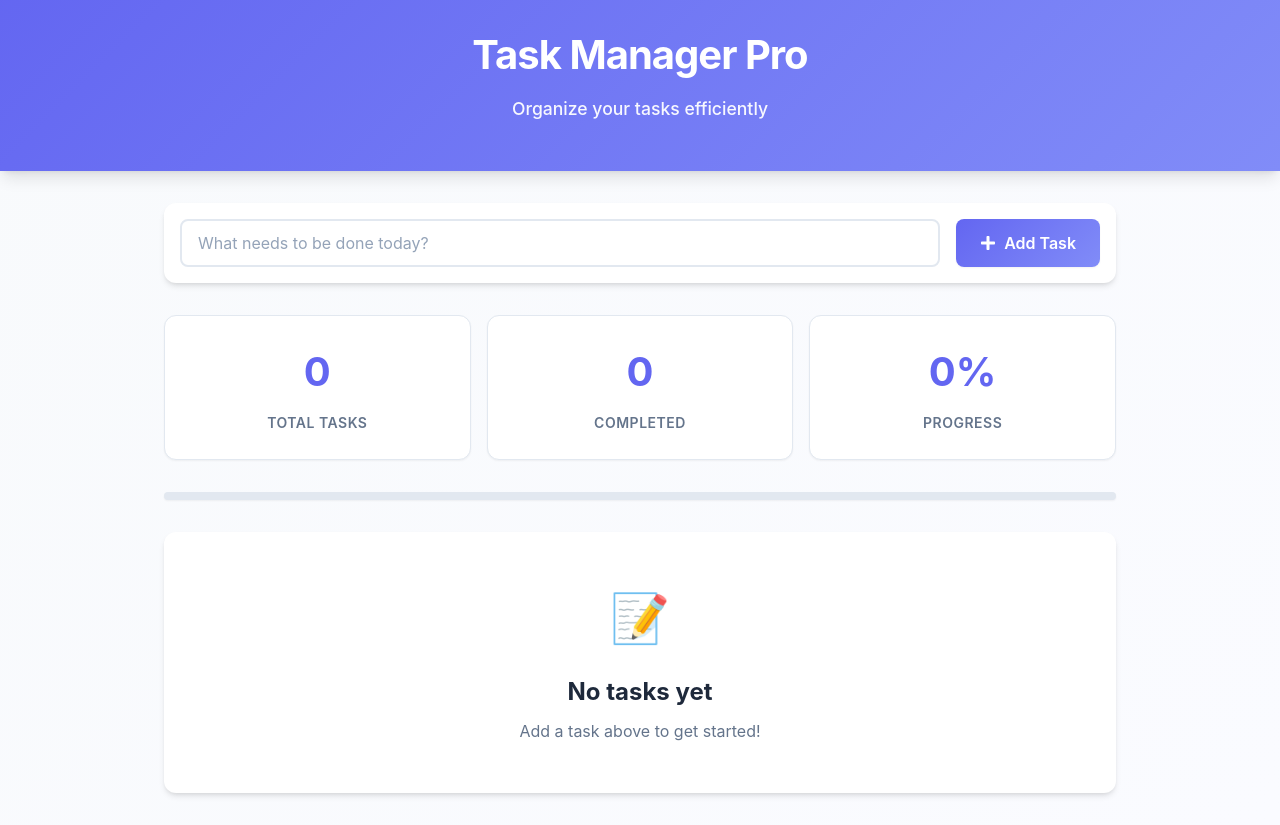
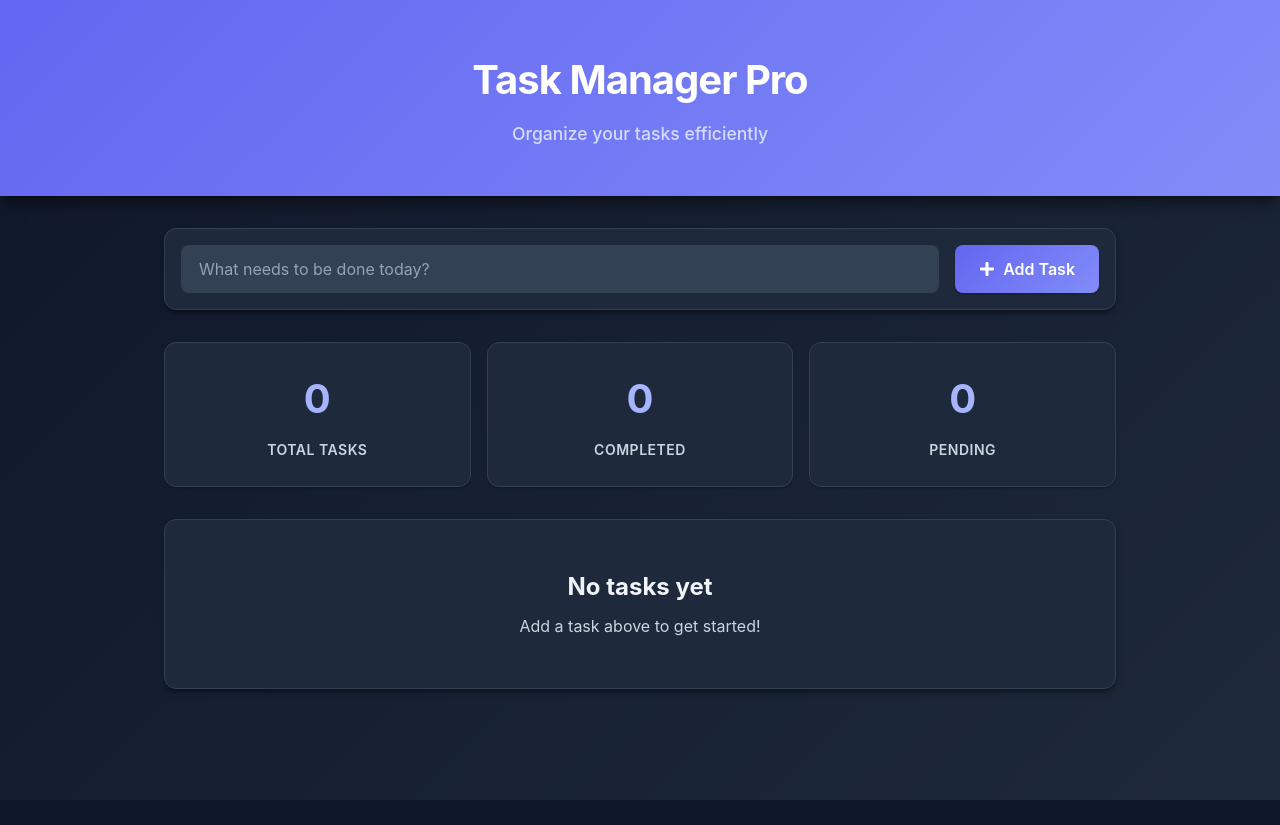
Before and after one commit to Lagnasha-Tripathy/task-manager-pro, a React app in the folder frontend/: page / in a window 1280 px wide. After the commit the page ends 800 px from the top, so only its background shows below. Built offline with nearby package versions, Linux system fonts and the light colour scheme; the HTML template or start-up script is replaced by a standard one.

Commit message:
feat: update color palette and UI adjustments
Co-authored-by: Lagnasha-Tripathy <216739024+Lagnasha-Tripathy@users.noreply.github.com>

```diff
--- a/frontend/src/App.css
+++ b/frontend/src/App.css
@@ -1,24 +1,24 @@
 /* Color Palette */
 :root {
-  --primary: #6366f1;
-  --primary-light: #818cf8;
-  --primary-dark: #4f46e5;
+  --primary: #818cf8;
+  --primary-light: #a5b4fc;
+  --primary-dark: #6366f1;
   --accent: #ec4899;
   --accent-light: #f472b6;
   --success: #10b981;
   --success-light: #6ee7b7;
-  --bg-primary: #ffffff;
-  --bg-secondary: #f8fafc;
-  --bg-tertiary: #f1f5f9;
-  --text-primary: #1e293b;
-  --text-secondary: #64748b;
+  --bg-primary: #0f172a;
+  --bg-secondary: #1e293b;
+  --bg-tertiary: #334155;
+  --text-primary: #f1f5f9;
+  --text-secondary: #cbd5e1;
   --text-tertiary: #94a3b8;
-  --border: #e2e8f0;
-  --border-light: #f1f5f9;
-  --shadow-sm: 0 1px 2px 0 rgba(0, 0, 0, 0.05);
-  --shadow-md: 0 4px 6px -1px rgba(0, 0, 0, 0.1), 0 2px 4px -2px rgba(0, 0, 0, 0.1);
-  --shadow-lg: 0 10px 15px -3px rgba(0, 0, 0, 0.1), 0 4px 6px -4px rgba(0, 0, 0, 0.1);
-  --shadow-xl: 0 20px 25px -5px rgba(0, 0, 0, 0.1), 0 8px 10px -6px rgba(0, 0, 0, 0.1);
+  --border: #334155;
+  --border-light: #475569;
+  --shadow-sm: 0 1px 2px 0 rgba(0, 0, 0, 0.3);
+  --shadow-md: 0 4px 6px -1px rgba(0, 0, 0, 0.4), 0 2px 4px -2px rgba(0, 0, 0, 0.3);
+  --shadow-lg: 0 10px 15px -3px rgba(0, 0, 0, 0.5), 0 4px 6px -4px rgba(0, 0, 0, 0.4);
+  --shadow-xl: 0 20px 25px -5px rgba(0, 0, 0, 0.6), 0 8px 10px -6px rgba(0, 0, 0, 0.5);
 }
 
 * {
@@ -41,15 +41,15 @@ body {
 /* App Container */
 .app-container {
   min-height: 100vh;
-  background: linear-gradient(135deg, var(--bg-secondary) 0%, #fafbff 100%);
+  background: linear-gradient(135deg, var(--bg-primary) 0%, var(--bg-secondary) 100%);
   display: flex;
   flex-direction: column;
 }
 
 /* Header */
 .app-header {
-  background: linear-gradient(135deg, var(--primary) 0%, var(--primary-light) 100%);
-  color: white;
+  background: linear-gradient(135deg, var(--primary-dark) 0%, var(--primary) 100%);
+  color: var(--text-primary);
   padding: 3rem 1.5rem;
   text-align: center;
   box-shadow: var(--shadow-lg);
@@ -65,12 +65,14 @@ body {
   font-weight: 700;
   margin-bottom: 0.5rem;
   letter-spacing: -1px;
+  color: #ffffff;
 }
 
 .app-subtitle {
   font-size: 1.1rem;
-  opacity: 0.95;
+  opacity: 0.9;
   font-weight: 500;
+  color: #e0e7ff;
 }
 
 /* Main Content */
@@ -90,11 +92,12 @@ body {
 .input-wrapper {
   display: flex;
   gap: 1rem;
-  background: white;
+  background: var(--bg-secondary);
   padding: 1rem;
   border-radius: 12px;
   box-shadow: var(--shadow-md);
   flex-wrap: wrap;
+  border: 1px solid var(--border);
 }
 
 .task-input {
@@ -105,6 +108,7 @@ body {
   border-radius: 8px;
   font-size: 1rem;
   color: var(--text-primary);
+  background: var(--bg-tertiary);
   font-family: inherit;
   transition: all 0.3s ease;
 }
@@ -112,7 +116,8 @@ body {
 .task-input:focus {
   outline: none;
   border-color: var(--primary);
-  box-shadow: 0 0 0 3px rgba(99, 102, 241, 0.1);
+  box-shadow: 0 0 0 3px rgba(129, 140, 248, 0.2);
+  background: var(--bg-tertiary);
 }
 
 .task-input::placeholder {
@@ -121,8 +126,8 @@ body {
 
 .btn-add {
   padding: 0.75rem 1.5rem;
-  background: linear-gradient(135deg, var(--primary) 0%, var(--primary-light) 100%);
-  color: white;
+  background: linear-gradient(135deg, var(--primary-dark) 0%, var(--primary) 100%);
+  color: #ffffff;
   border: none;
   border-radius: 8px;
   font-size: 1rem;
@@ -138,7 +143,7 @@ body {
 .btn-add:hover {
   transform: translateY(-2px);
   box-shadow: var(--shadow-md);
-  background: linear-gradient(135deg, var(--primary-dark) 0%, var(--primary) 100%);
+  background: linear-gradient(135deg, var(--primary) 0%, var(--primary-light) 100%);
 }
 
 .btn-add:active {
@@ -154,7 +159,7 @@ body {
 }
 
 .stat-card {
-  background: white;
+  background: var(--bg-secondary);
   padding: 1.5rem;
   border-radius: 12px;
   box-shadow: var(--shadow-sm);
@@ -167,12 +172,13 @@ body {
   transform: translateY(-4px);
   box-shadow: var(--shadow-md);
   border-color: var(--primary);
+  background: var(--bg-tertiary);
 }
 
 .stat-value {
   font-size: 2.5rem;
   font-weight: 700;
-  color: var(--primary);
+  color: var(--primary-light);
   margin-bottom: 0.5rem;
 }
 
@@ -184,30 +190,15 @@ body {
   letter-spacing: 0.5px;
 }
 
-/* Progress Bar */
-.progress-bar {
-  width: 100%;
-  height: 8px;
-  background: var(--border);
-  border-radius: 10px;
-  overflow: hidden;
-  margin-bottom: 2rem;
-  box-shadow: var(--shadow-sm);
-}
 
-.progress-fill {
-  height: 100%;
-  background: linear-gradient(90deg, var(--success) 0%, var(--success-light) 100%);
-  transition: width 0.4s ease;
-  border-radius: 10px;
-}
 
 /* Tasks Section */
 .tasks-section {
-  background: white;
+  background: var(--bg-secondary);
   border-radius: 12px;
   box-shadow: var(--shadow-md);
   overflow: hidden;
+  border: 1px solid var(--border);
 }
 
 .tasks-list {
@@ -230,11 +221,11 @@ body {
 }
 
 .task-item:hover {
-  background: var(--bg-secondary);
+  background: var(--bg-tertiary);
 }
 
 .task-item.completed {
-  opacity: 0.7;
+  opacity: 0.6;
 }
 
 .task-item.completed .task-text {
@@ -314,11 +305,6 @@ body {
   padding: 3rem 2rem;
   text-align: center;
   color: var(--text-secondary);
-}
-
-.empty-icon {
-  font-size: 3rem;
-  margin-bottom: 1rem;
 }
 
 .empty-state h3 {
@@ -464,7 +450,7 @@ body {
 }
 
 ::-webkit-scrollbar-track {
-  background: var(--bg-secondary);
+  background: var(--bg-primary);
 }
 
 ::-webkit-scrollbar-thumb {
@@ -473,5 +459,5 @@ body {
 }
 
 ::-webkit-scrollbar-thumb:hover {
-  background: var(--text-tertiary);
+  background: var(--primary);
 }
--- a/frontend/src/App.jsx
+++ b/frontend/src/App.jsx
@@ -43,7 +43,7 @@ function App() {
   };
 
   const completedTasks = tasks.filter((task) => task.completed).length;
-  const completionPercentage = tasks.length > 0 ? Math.round((completedTasks / tasks.length) * 100) : 0;
+  const pendingTasks = tasks.filter((task) => !task.completed).length;
 
   const handleKeyPress = (e) => {
     if (e.key === "Enter") {
@@ -87,19 +87,14 @@ function App() {
             <div className="stat-label">Completed</div>
           </div>
           <div className="stat-card">
-            <div className="stat-value">{completionPercentage}%</div>
-            <div className="stat-label">Progress</div>
+            <div className="stat-value">{pendingTasks}</div>
+            <div className="stat-label">Pending</div>
           </div>
-        </div>
-
-        <div className="progress-bar">
-          <div className="progress-fill" style={{ width: `${completionPercentage}%` }}></div>
         </div>
 
         <div className="tasks-section">
           {tasks.length === 0 ? (
             <div className="empty-state">
-              <div className="empty-icon">📝</div>
               <h3>No tasks yet</h3>
               <p>Add a task above to get started!</p>
             </div>
--- a/frontend/src/index.css
+++ b/frontend/src/index.css
@@ -4,9 +4,9 @@
   line-height: 1.5;
   font-weight: 400;
 
-  color-scheme: light dark;
-  color: rgba(30, 41, 59, 0.87);
-  background-color: #f8fafc;
+  color-scheme: dark;
+  color: #f1f5f9;
+  background-color: #0f172a;
 
   font-synthesis: none;
   text-rendering: optimizeLegibility;
```
